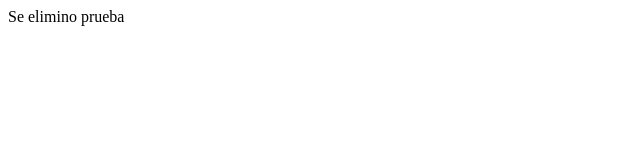
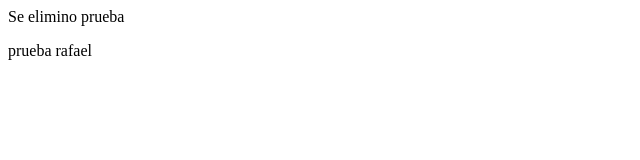
Before and after one commit to EnriqueDamascoAlducin/prueba-git, a plain HTML site: page index.html in a window 1280 px wide. Shown: the full height of the page, 0-640 px from the left. Drawn offline with Linux system fonts and the light colour scheme.

Commit message:
pruebarafade hoy

```diff
--- a/index.html
+++ b/index.html
@@ -7,5 +7,7 @@
 </head>
 <body>
     Se elimino prueba
+
+    <p> prueba rafael</p>
 </body>
 </html>
```
